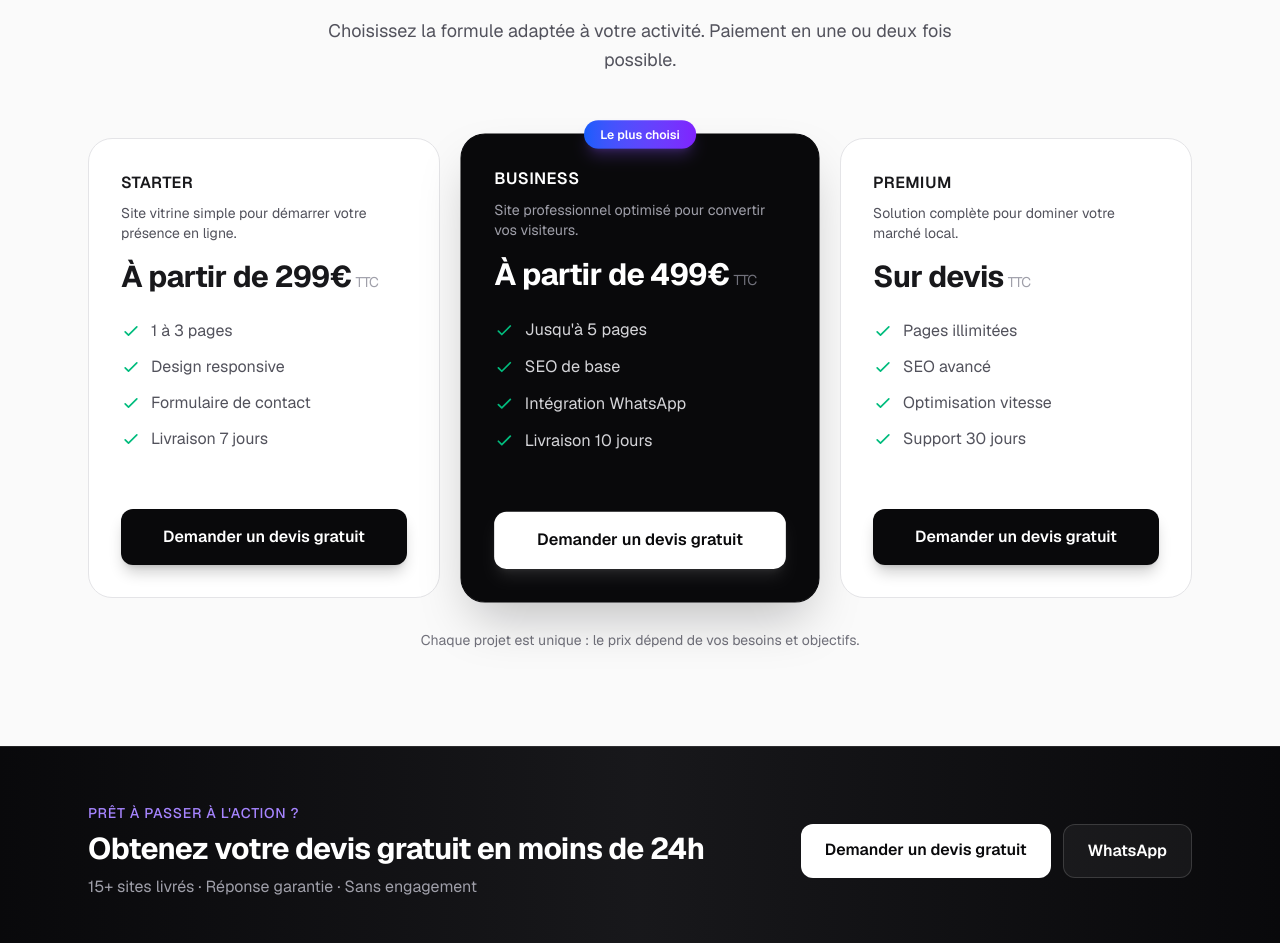
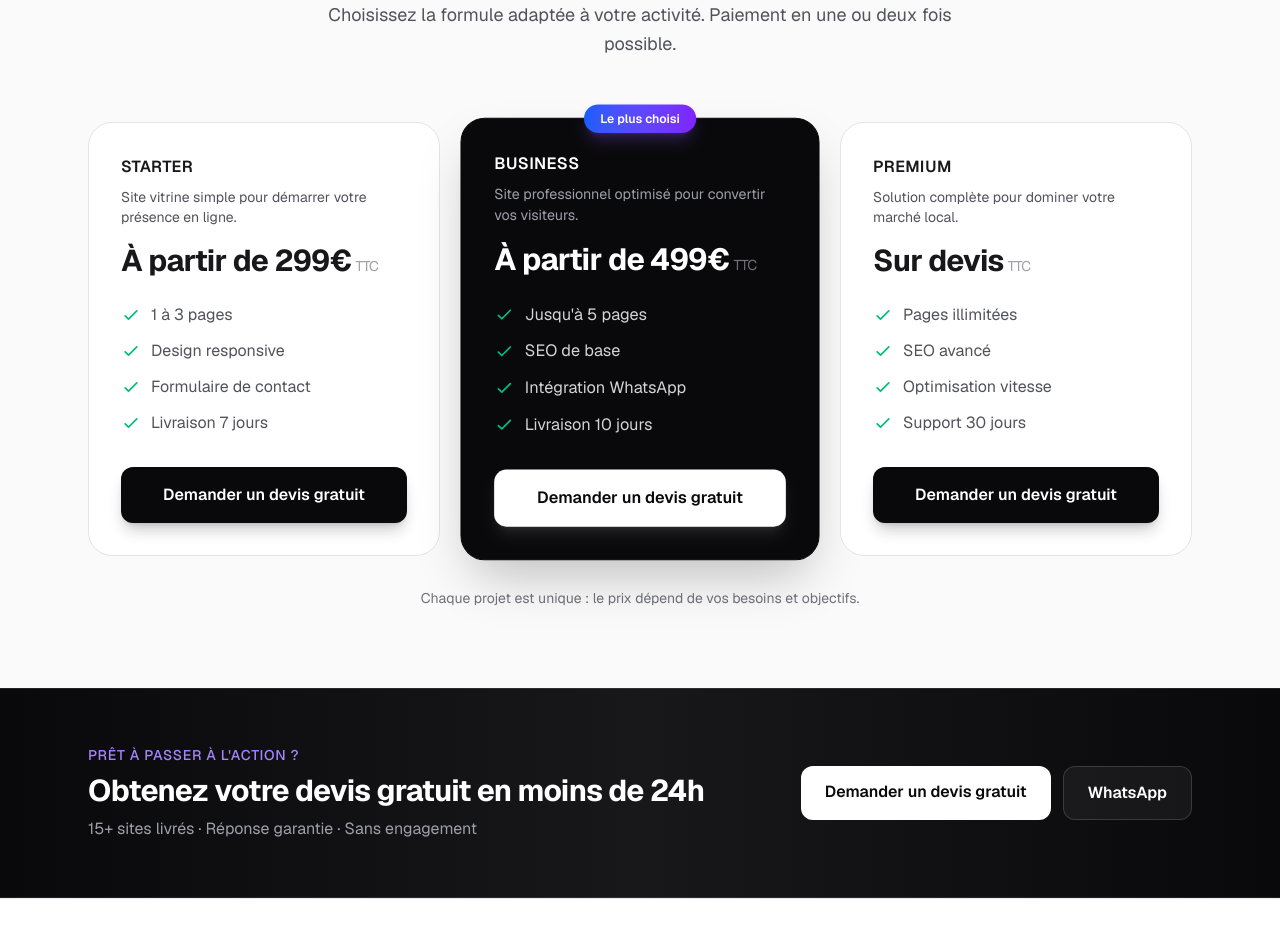
Before and after one commit to Ryad-Cyber/site-web, a Next.js app: page / in a window 1280 px wide. Shown: the part 4402-5345 px from the top of the page. Built offline with nearby package versions, Linux system fonts and the light colour scheme.

Commit message:
Fix tarifs size to match localhost

```diff
--- a/app/page.tsx
+++ b/app/page.tsx
@@ -36,6 +36,51 @@ const SOCIAL_LINKS = [
         <path d="M19.59 6.69a4.83 4.83 0 01-3.77-4.25V2h-3.45v13.67a2.89 2.89 0 01-2.88 2.5 2.89 2.89 0 01-2.89-2.89 2.89 2.89 0 012.89-2.89c.28 0 .54.04.79.1V9.01a6.27 6.27 0 00-.79-.05 6.34 6.34 0 00-6.34 6.34 6.34 0 006.34 6.34 6.34 6.34 0 006.33-6.34V8.69a8.18 8.18 0 004.78 1.52V6.75a4.85 4.85 0 01-1.01-.06z" />
       </svg>
     ),
+  },
+];
+
+const TARIFS_PLANS = [
+  {
+    name: "Starter",
+    price: "À partir de 299€",
+    desc: "Site vitrine simple pour démarrer votre présence en ligne.",
+    features: ["1 à 3 pages", "Design responsive", "Formulaire de contact", "Livraison 7 jours"],
+    popular: false,
+    cardClass:
+      "relative flex flex-col p-6 sm:p-8 rounded-2xl sm:rounded-3xl border transition-all duration-300 bg-white border-zinc-200 hover:shadow-xl hover:shadow-zinc-200/50 hover:border-zinc-300",
+    descClass: "mt-2 text-sm text-zinc-600",
+    priceTagClass: "text-sm font-normal ml-1 text-zinc-400",
+    featuresClass: "mt-6 space-y-3 text-sm sm:text-base flex-1 text-zinc-600",
+    buttonClass:
+      "mt-8 block text-center py-3.5 sm:py-4 rounded-xl font-semibold transition-all hover:scale-[1.02] text-sm sm:text-base bg-zinc-950 text-white hover:bg-zinc-800 shadow-lg shadow-zinc-950/20",
+  },
+  {
+    name: "Business",
+    price: "À partir de 499€",
+    desc: "Site professionnel optimisé pour convertir vos visiteurs.",
+    features: ["Jusqu'à 5 pages", "SEO de base", "Intégration WhatsApp", "Livraison 10 jours"],
+    popular: true,
+    cardClass:
+      "relative flex flex-col p-6 sm:p-8 rounded-2xl sm:rounded-3xl border transition-all duration-300 bg-zinc-950 text-white border-zinc-950 shadow-2xl shadow-zinc-950/25 scale-[1.02]",
+    descClass: "mt-2 text-sm text-zinc-400",
+    priceTagClass: "text-sm font-normal ml-1 text-zinc-500",
+    featuresClass: "mt-6 space-y-3 text-sm sm:text-base flex-1 text-zinc-300",
+    buttonClass:
+      "mt-8 block text-center py-3.5 sm:py-4 rounded-xl font-semibold transition-all hover:scale-[1.02] text-sm sm:text-base bg-white text-zinc-950 hover:bg-zinc-100 shadow-lg shadow-white/10",
+  },
+  {
+    name: "Premium",
+    price: "Sur devis",
+    desc: "Solution complète pour dominer votre marché local.",
+    features: ["Pages illimitées", "SEO avancé", "Optimisation vitesse", "Support 30 jours"],
+    popular: false,
+    cardClass:
+      "relative flex flex-col p-6 sm:p-8 rounded-2xl sm:rounded-3xl border transition-all duration-300 bg-white border-zinc-200 hover:shadow-xl hover:shadow-zinc-200/50 hover:border-zinc-300",
+    descClass: "mt-2 text-sm text-zinc-600",
+    priceTagClass: "text-sm font-normal ml-1 text-zinc-400",
+    featuresClass: "mt-6 space-y-3 text-sm sm:text-base flex-1 text-zinc-600",
+    buttonClass:
+      "mt-8 block text-center py-3.5 sm:py-4 rounded-xl font-semibold transition-all hover:scale-[1.02] text-sm sm:text-base bg-zinc-950 text-white hover:bg-zinc-800 shadow-lg shadow-zinc-950/20",
   },
 ];
 
@@ -613,7 +658,7 @@ export default function Home() {
         </section>
 
         {/* TARIFS */}
-        <section id="tarifs" className="max-w-6xl mx-auto px-4 sm:px-6 py-16 md:py-20 lg:py-24">
+        <section id="tarifs" className="max-w-6xl mx-auto px-4 sm:px-6 py-12 md:py-16 lg:py-20">
           <ScrollReveal>
             <div className="text-center max-w-2xl mx-auto mb-12 sm:mb-14 md:mb-16">
               <p className="text-sm font-medium text-blue-600 uppercase tracking-wider mb-3">Tarifs</p>
@@ -626,40 +671,14 @@ export default function Home() {
             </div>
 
             <div className="grid md:grid-cols-3 gap-5 sm:gap-6 items-stretch">
-              {[
-                {
-                  name: "Starter",
-                  price: "À partir de 299€",
-                  desc: "Site vitrine simple pour démarrer votre présence en ligne.",
-                  features: ["1 à 3 pages", "Design responsive", "Formulaire de contact", "Livraison 7 jours"],
-                  popular: false,
-                },
-                {
-                  name: "Business",
-                  price: "À partir de 499€",
-                  desc: "Site professionnel optimisé pour convertir vos visiteurs.",
-                  features: ["Jusqu'à 5 pages", "SEO de base", "Intégration WhatsApp", "Livraison 10 jours"],
-                  popular: true,
-                },
-                {
-                  name: "Premium",
-                  price: "Sur devis",
-                  desc: "Solution complète pour dominer votre marché local.",
-                  features: ["Pages illimitées", "SEO avancé", "Optimisation vitesse", "Support 30 jours"],
-                  popular: false,
-                },
-              ].map((plan, index) => (
+              {TARIFS_PLANS.map((plan, index) => (
                 <motion.div
                   key={plan.name}
                   initial={{ opacity: 0, y: 40 }}
                   whileInView={{ opacity: 1, y: 0 }}
                   viewport={{ once: true }}
                   transition={{ duration: 0.5, delay: index * 0.1 }}
-                  className={`relative flex flex-col min-h-[420px] sm:min-h-[460px] p-6 sm:p-8 rounded-2xl sm:rounded-3xl border transition-all duration-300 ${
-                    plan.popular
-                      ? "bg-zinc-950 text-white border-zinc-950 shadow-2xl shadow-zinc-950/25 scale-[1.02]"
-                      : "bg-white border-zinc-200 hover:shadow-xl hover:shadow-zinc-200/50 hover:border-zinc-300"
-                  }`}
+                  className={plan.cardClass}
                 >
                   {plan.popular && (
                     <span className="absolute -top-3.5 left-1/2 -translate-x-1/2 text-xs font-semibold px-4 py-1.5 rounded-full bg-gradient-to-r from-blue-600 to-violet-600 text-white shadow-lg shadow-violet-500/25">
@@ -667,16 +686,12 @@ export default function Home() {
                     </span>
                   )}
                   <h3 className="text-sm sm:text-base font-semibold tracking-wide uppercase">{plan.name}</h3>
-                  <p className={`mt-2 text-sm ${plan.popular ? "text-zinc-400" : "text-zinc-600"}`}>
-                    {plan.desc}
-                  </p>
+                  <p className={plan.descClass}>{plan.desc}</p>
                   <p className="mt-4 text-2xl sm:text-3xl font-bold tracking-tight">
                     {plan.price}
-                    <span className={`text-sm font-normal ml-1 ${plan.popular ? "text-zinc-500" : "text-zinc-400"}`}>
-                      TTC
-                    </span>
+                    <span className={plan.priceTagClass}>TTC</span>
                   </p>
-                  <ul className={`mt-6 space-y-3 text-sm sm:text-base flex-1 ${plan.popular ? "text-zinc-300" : "text-zinc-600"}`}>
+                  <ul className={plan.featuresClass}>
                     {plan.features.map((f) => (
                       <li key={f} className="flex items-center gap-2.5">
                         <CheckIcon />
@@ -684,14 +699,7 @@ export default function Home() {
                       </li>
                     ))}
                   </ul>
-                  <a
-                    href="#contact"
-                    className={`mt-8 block text-center py-3.5 sm:py-4 rounded-xl font-semibold transition-all hover:scale-[1.02] text-sm sm:text-base ${
-                      plan.popular
-                        ? "bg-white text-zinc-950 hover:bg-zinc-100 shadow-lg shadow-white/10"
-                        : "bg-zinc-950 text-white hover:bg-zinc-800 shadow-lg shadow-zinc-950/20"
-                    }`}
-                  >
+                  <a href="#contact" className={plan.buttonClass}>
                     Demander un devis gratuit
                   </a>
                 </motion.div>
```
